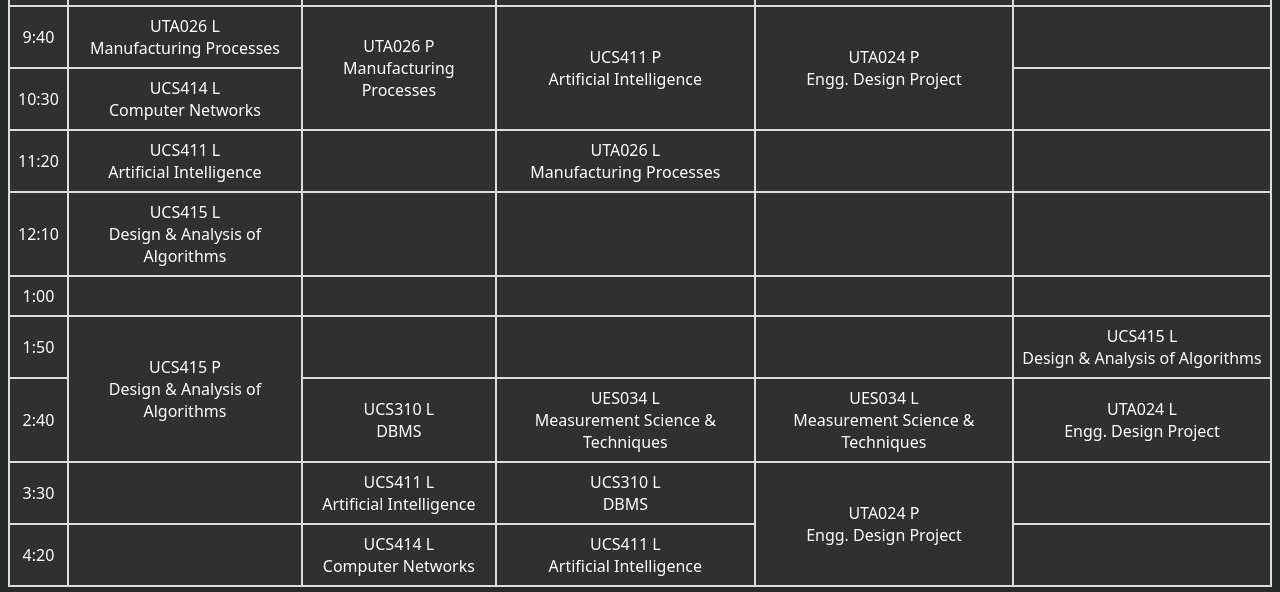
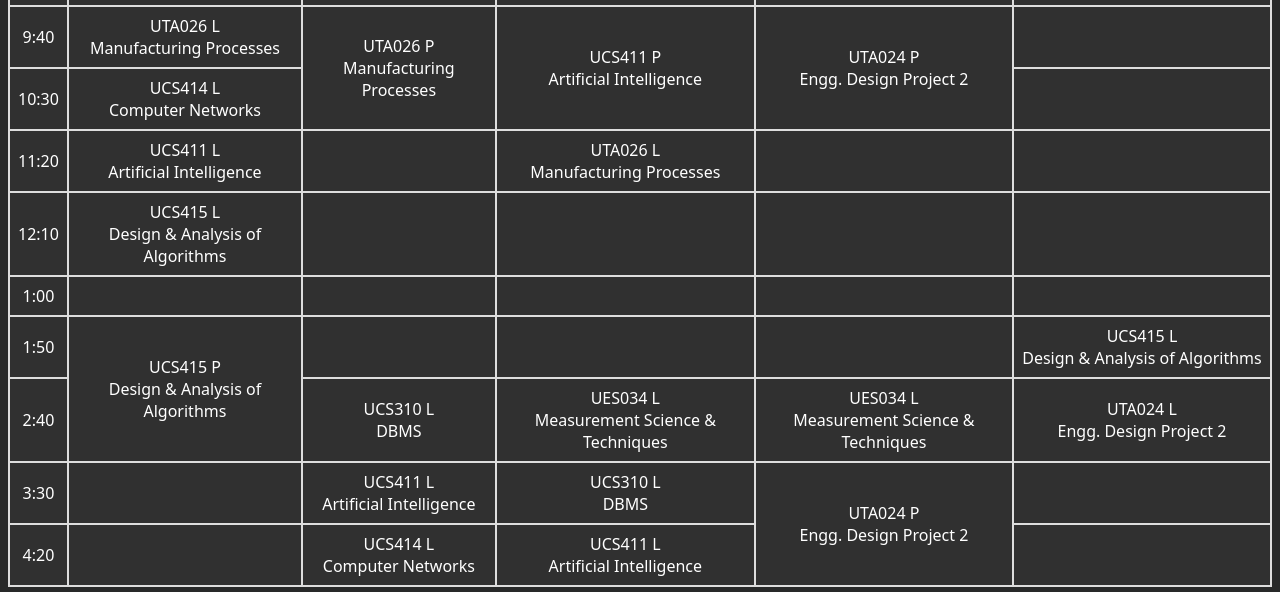
Before and after one commit to gauritiwari/timetable, a plain HTML site: page index.html in a window 1280 px wide. Shown: the part 314-906 px from the top of the page. Drawn offline with Linux system fonts and the light colour scheme.

Commit message:
Update index.html

```diff
--- a/index.html
+++ b/index.html
@@ -35,7 +35,7 @@
              <td><a href="https://tiet.zoom.us/my/mee13"> UTA026 L <br> Manufacturing Processes </a></td> <!Monday>
              <td rowspan="2"><a href="https://tiet.zoom.us/my/mee10"> UTA026 P <br> Manufacturing Processes </a></td> <!Tuesday>
              <td rowspan="2"><a href="https://tiet.zoom.us/my/csed2"> UCS411 P <br> Artificial Intelligence </a></td> <!Wednesday>
-             <td rowspan="2"><a href="https://tiet.zoom.us/my/csed5"> UTA024 P <br> Engg. Design Project </a></td> <!Thursday>
+             <td rowspan="2"><a href="https://tiet.zoom.us/my/csed5"> UTA024 P <br> Engg. Design Project 2 </a></td> <!Thursday>
              <td>&nbsp;</td> <!Friday>
          </tr>
 
@@ -83,14 +83,14 @@
              <td><a href="https://tiet.zoom.us/my/csed3"> UCS310 L <br> DBMS </a></td> <!Tuesday>
              <td><a href="https://tiet.zoom.us/my/eied4"> UES034 L <br> Measurement Science & Techniques </a></td> <!Wednesday>
              <td><a href="https://tiet.zoom.us/my/eied5"> UES034 L <br> Measurement Science & Techniques </a></td> <!Thursday>
-             <td><a href="https://tiet.zoom.us/my/csed7"> UTA024 L <br> Engg. Design Project </a></td> <!Thursday><!Friday>
+             <td><a href="https://tiet.zoom.us/my/csed7"> UTA024 L <br> Engg. Design Project 2 </a></td> <!Thursday><!Friday>
          </tr>
          <tr>
              <td>3:30</td>
              <td>&nbsp;</td> <!Monday>
              <td><a href="https://tiet.zoom.us/my/csed3"> UCS411 L <br> Artificial Intelligence </a></td> <!Tuesday>
              <td><a href="https://tiet.zoom.us/my/csed2"> UCS310 L <br> DBMS </a></td> <!Wednesday>
-             <td rowspan="2"><a href="https://tiet.zoom.us/my/eced17"> UTA024 P <br> Engg. Design Project </a></td>  <!Thursday>
+             <td rowspan="2"><a href="https://tiet.zoom.us/my/eced17"> UTA024 P <br> Engg. Design Project 2 </a></td>  <!Thursday>
              <td>&nbsp;</td> <!Friday>
          </tr>
          <tr>
```
